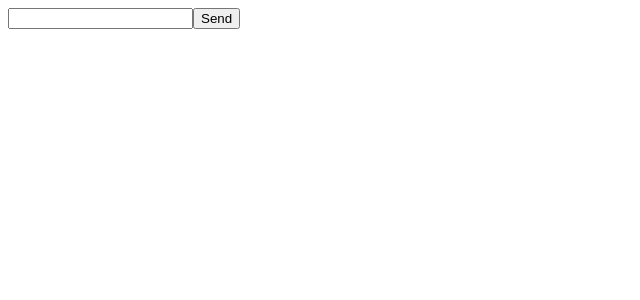
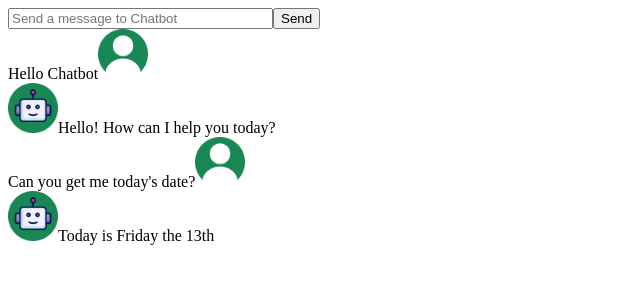
Before and after one commit to TemmyJewel/Simple-Chatbot, a React (Vite) app: page / in a window 1280 px wide. Shown: the top 300 px of the page, without its empty margins (0-640 px from the left). Built offline with nearby package versions, Linux system fonts and the light colour scheme.

Commit message:
more details

```diff
--- a/src/App.jsx
+++ b/src/App.jsx
@@ -1,21 +1,77 @@
 
 import './App.css'
+import user from "./assets/user.png";
+import robot from "./assets/robot.png";
+
 
 function ChatInput(){
   return (
+    <>
+      <input
+        placeholder='Send a message to Chatbot'
+        size="30"
+      />
+
+      <button>Send</button>
+    </>
+
+  )
+}
+
+function ChatMessage({message, sender}){
+  // const message = props.message;
+  // const sender = props.sender;
+  // const { message, sender } = props;
+
+  // if(sender === 'robot'){
+  //   return (
+  //   <div>
+  //     <img src={user} width="50"/>
+  //     {message}
+  //   </div>
+
+  // )
+  // }
+
+  return (
     <div>
-      <input/>
-      <button>Send</button>
+      {sender === 'robot' && (
+        <img src={robot} width="50"/>
+      )}
+
+      {message}
+
+      {sender === 'user' && (
+        <img src={user} width="50"/>
+      )}
+
     </div>
 
   )
 }
+
 function App() {
 
 
   return (
     <>
-     <ChatInput />
+      <ChatInput />
+      <ChatMessage
+        message="Hello Chatbot"
+        sender="user"
+      />
+      <ChatMessage
+        message="Hello! How can I help you today?"
+        sender = "robot"
+      />
+      <ChatMessage
+        message="Can you get me today's date?"
+        sender="user"
+      />
+      <ChatMessage
+        message="Today is Friday the 13th"
+        sender = "robot"
+      />
     </>
   )
 }
```
Also changed, not shown: src/assets/robot.png (added), src/assets/user.png (added).
